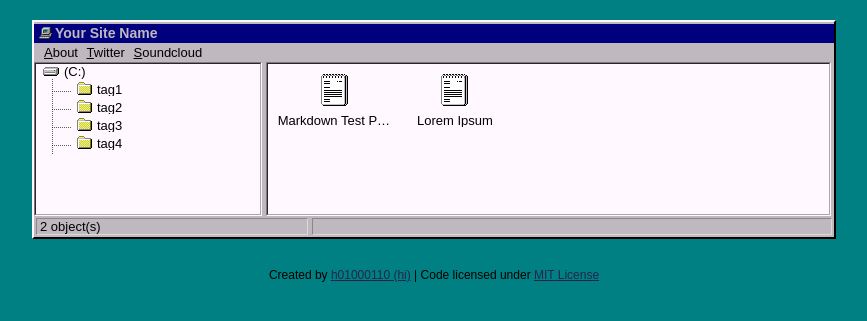
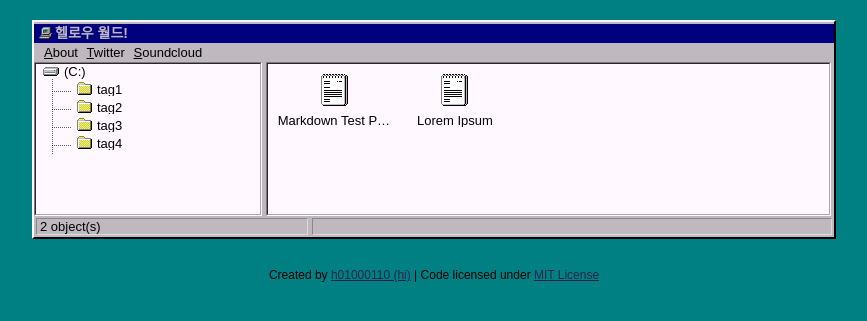
Before and after one commit to sungisaiah/sungisaiah.github.io, a Jekyll site: the page built from index.html, in a window 1280 px wide. Shown: the top 321 px of the page, without its empty margins (206-1073 px from the left). Built offline with Jekyll 4.4.1, drawn with Linux system fonts in a browser that asks for light colours.

Commit message:
Update _config.yml

```diff
--- a/_config.yml
+++ b/_config.yml
@@ -3,7 +3,7 @@ url: #Your url here
 baseurl: /project
 
 # variables
-name: Your Site Name
+name: 헬로우 월드!
 description: Your description here
 google_verification: null
 
```
